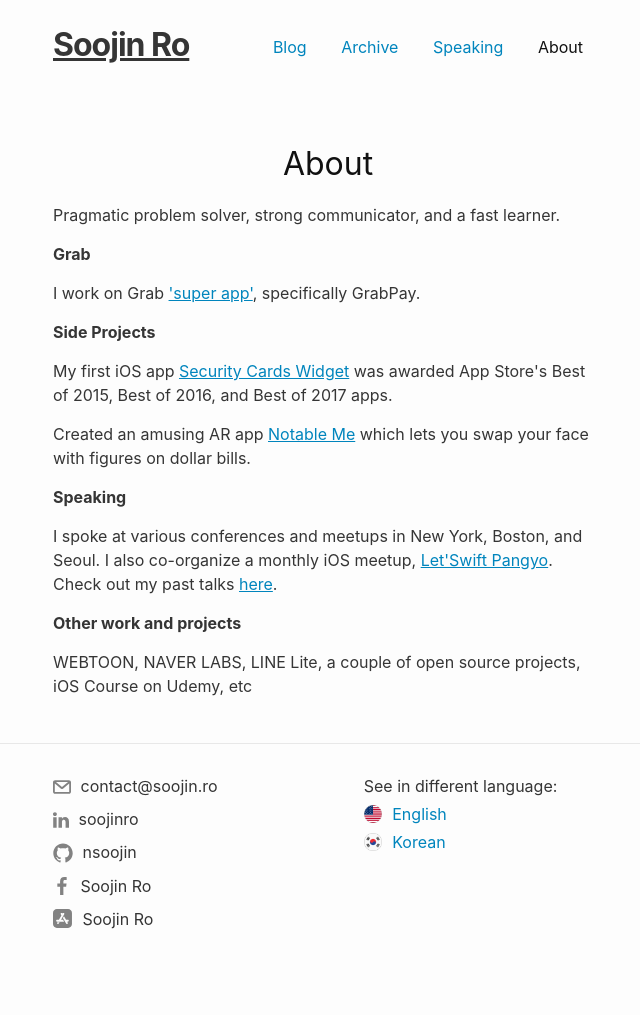
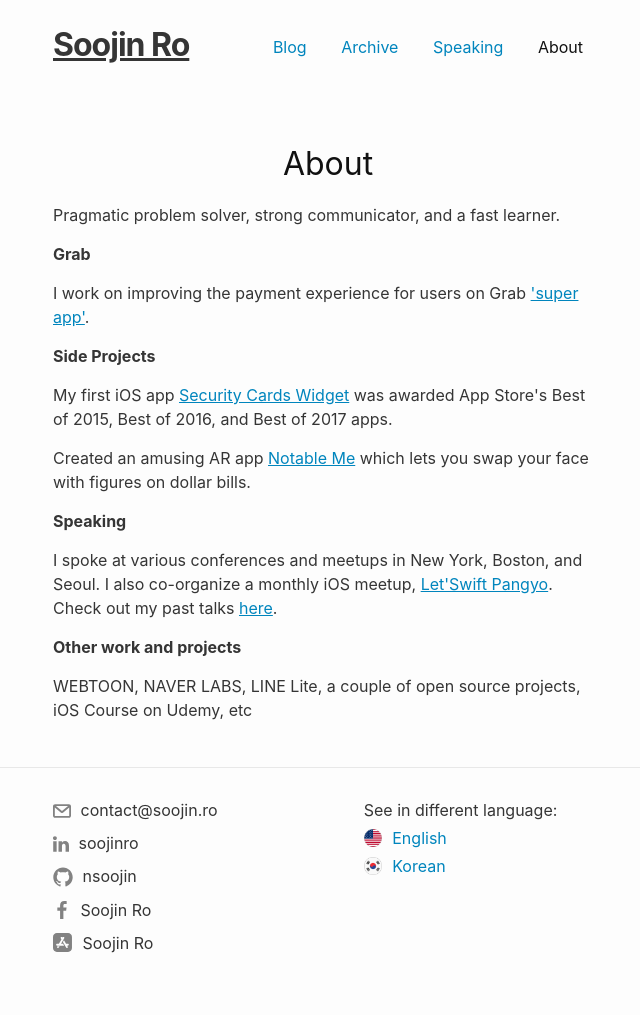
Before and after one commit to nsoojin/nsoojin.github.io, a Jekyll site: the page built from about/index.md, in a window 1280 px wide. Shown: the whole page, without its empty margins (312-952 px from the left). Built offline with Jekyll 4.4.1, drawn with Linux system fonts in a browser that asks for light colours; before the commit the page ends 991 px from its top, so only the background shows below that.

Commit message:
Update About

```diff
--- a/about/index.md
+++ b/about/index.md
@@ -19,7 +19,7 @@
 
   <p><b>Grab</b></p>
 
-  <p>I work on Grab <a href="https://engineering.grab.com/grab-everyday-super-app" target="_blank">'super app'</a>, specifically GrabPay.</p>
+  <p>I work on improving the payment experience for users on Grab <a href="https://engineering.grab.com/grab-everyday-super-app" target="_blank">'super app'</a>.</p>
 
   <p><b>Side Projects</b></p>
 
```
